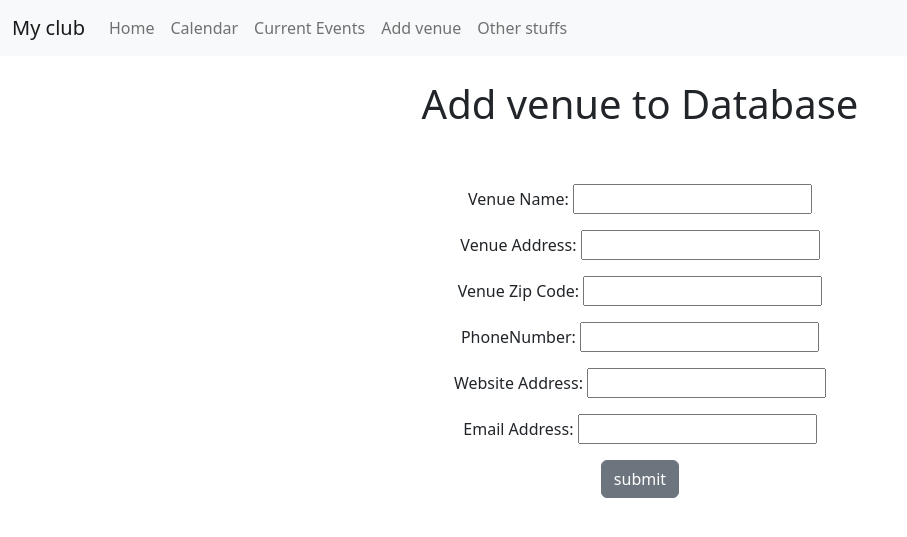
After one commit to BrioMex/Private-club, a Django app: page /add_venue in a window 1280 px wide. The commit adds this page. Shown: the top 537 px of the page, without its empty margins (0-907 px from the left). Run offline with Django 4.2, Linux system fonts and the light colour scheme.

Commit message:
Add Venues page

```diff
--- a/events/forms.py
+++ b/events/forms.py
@@ -7,3 +7,14 @@ class RequiredInlineFormSet(BaseInlineFormSet):
         if i < 1:
             form.empty_permitted = False
         return form
+
+from django import forms
+from django.forms import ModelForm
+from .models import Venue
+
+
+#create a Venue form
+class VenueForm(ModelForm):
+    class Meta:
+        model = Venue
+        fields = ('name', 'address', 'zip_code', 'phoneNumber', 'web', 'email')
--- a/events/models.py
+++ b/events/models.py
@@ -2,6 +2,7 @@ from datetime import datetime
 from time import timezone
 from django.db import models
 from django.core.validators import RegexValidator
+from django.contrib.auth.models import User
 
 # Create your models here.
 
@@ -34,7 +35,7 @@ class Venue(models.Model):
 class Event(models.Model):
     name = models.CharField('Event Name', max_length=64, blank= False, null= False)
     date = models.DateTimeField('Event Date', blank=False, null= False)
-    manager = models.ForeignKey(MyClubUser,blank = False, on_delete=models.PROTECT,related_name="user_creator")
+    manager = models.ForeignKey(User,blank = False, on_delete=models.PROTECT,related_name="user_creator")
     description =models.TextField(blank=True)
     attendees = models.ManyToManyField(MyClubUser, blank = True,related_name="attendees")
     venue = models.ForeignKey(Venue, blank= False, null=False, on_delete=models.PROTECT,related_name="event_place")
--- /dev/null
+++ b/events/templates/events/add_venue.html
@@ -0,0 +1,18 @@
+{% extends 'events/base.html' %}
+
+{% block content %}
+    <center>
+        <h1>Add venue to Database</h1>
+        <br><br>
+        {% if submitted %}
+            Your Venue was submitted succesfully
+        {% else %}
+            <form action="" method=POST>
+                {% csrf_token %}
+
+                {{ form.as_p}}
+                <input type="submit" value= 'submit' class= "btn btn-secondary">
+            </form>
+        {% endif %}
+    </center>
+{% endblock content %}
--- a/events/templates/events/navbar.html
+++ b/events/templates/events/navbar.html
@@ -9,6 +9,7 @@
           <a class="nav-link" href="{% url 'home' %}">Home</a>
           <a class="nav-link" href="{% url 'calendar' %}">Calendar</a>
           <a class="nav-link" href="{% url 'events-list' %}">Current Events</a>
+          <a class="nav-link" href="{% url 'add-venue' %}">Add venue</a>
           <a class="nav-link" href="#">Other stuffs</a>
         </div>
       </div>
--- a/events/urls.py
+++ b/events/urls.py
@@ -7,4 +7,5 @@ urlpatterns = [
     path('calendar/',views.calendarmonth, name ='calendar'),
     path('calendar/<int:year>/<int:month>/',views.calendarmonth, name ='calendarmonth'),
     path('events/', views.all_events, name= "events-list"),
+    path('add_venue', views.add_venue, name= "add-venue"),
 ]
--- a/events/views.py
+++ b/events/views.py
@@ -1,7 +1,9 @@
 from django.shortcuts import render
 from django.utils import timezone
+from django.http import HttpResponseRedirect
 
 from .models import Event
+from .forms import VenueForm
 
 from calendar import HTMLCalendar
 
@@ -20,3 +22,18 @@ def all_events(request):
     events_list = Event.objects.all()
     return render(request, 'events/events_list.html', {'events_list': events_list
                                                     })
+
+
+def add_venue(request):
+    submitted = False
+    if request.method == "POST":
+        form = VenueForm(request.POST)
+        if form.is_valid():
+            form.save()
+            return HttpResponseRedirect('/add_venue?submitted=True')
+
+    else:
+        form = VenueForm
+        if 'submitted' in request.GET:
+            submitted = True
+    return render(request, 'events/add_venue.html',{'form': form, 'submitted': submitted})
```
Also changed, not shown: events/admin.py (+16 -2 lines), events/migrations/0005_alter_event_manager_alter_event_venue.py (added), events/migrations/0006_alter_event_manager.py (added).
